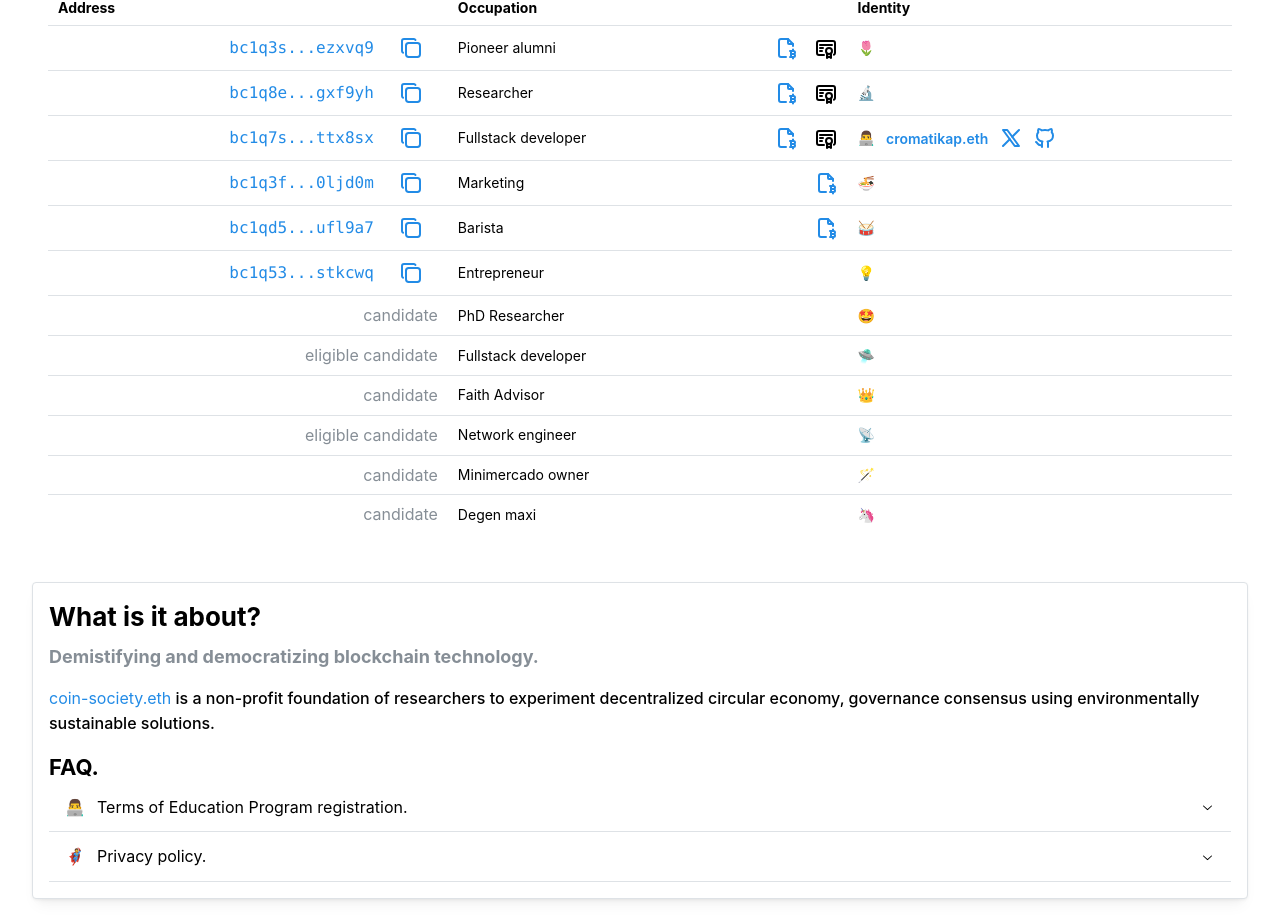
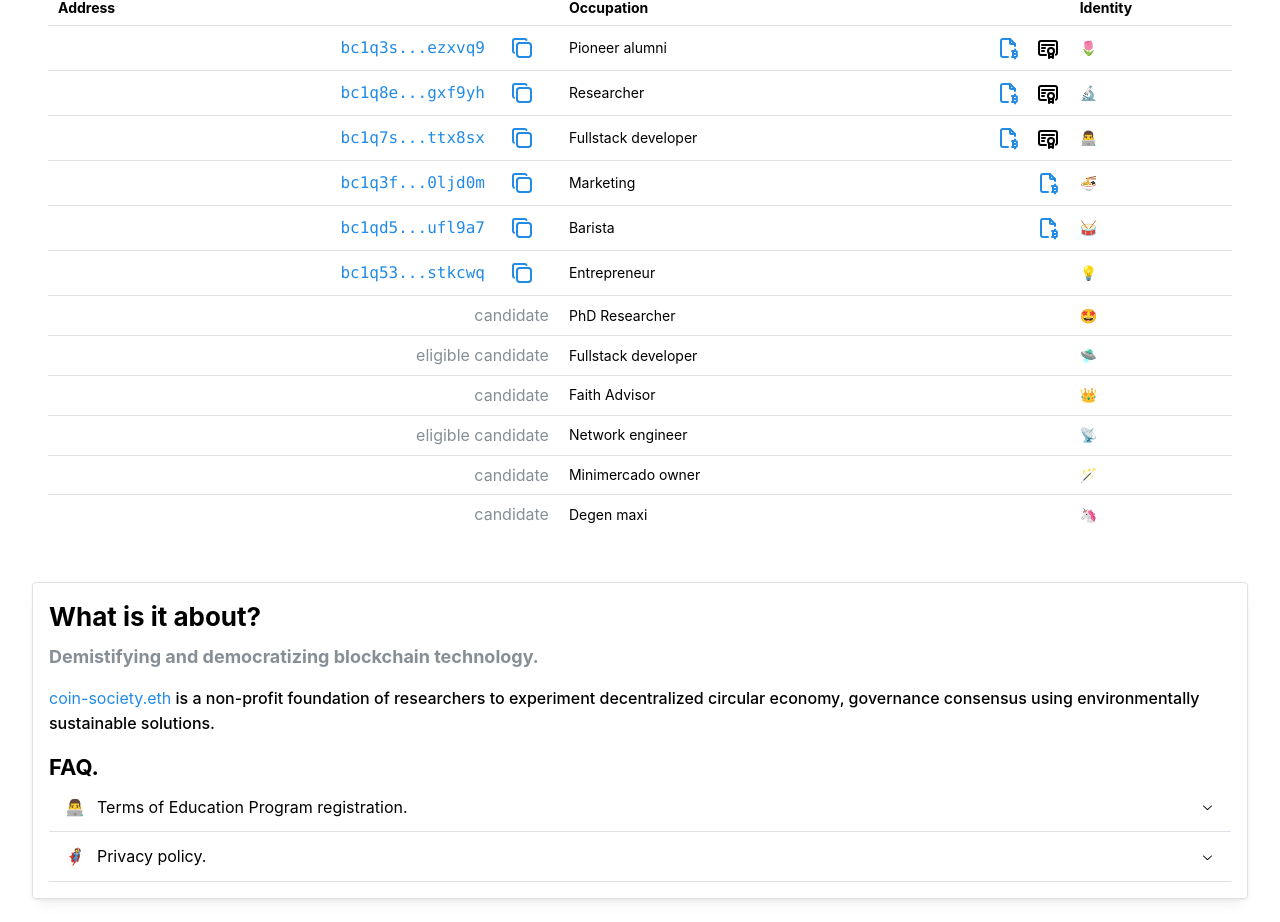
Before and after one commit to cromatikap/coin-society, a Next.js app in the folder website/: page / in a window 1280 px wide. Shown: the part 1537-2459 px from the top of the page. Built offline with nearby package versions, Linux system fonts and the light colour scheme.

Commit message:
delete social

```diff
--- a/website/src/Members.ts
+++ b/website/src/Members.ts
@@ -44,13 +44,7 @@ export const members: Member[] = [
     txRegistration: '317f89c35c330e70c4d50a664c07d46f29dd41aea2dfd5c4a5366696448d1e2e',
     certification: true,
     identity: {
-      emoji: '👨‍💻',
-      eth: {
-        ens: 'cromatikap.eth',
-        address: '0xeEEe8f7922E99ce6CEd5Cb2DaEdA5FE80Df7C95e'
-      },
-      github: 'https://github.com/cromatikap',
-      x: 'https://twitter.com/cromatikap',
+      emoji: '👨‍💻'
     }
   },
   {
```
